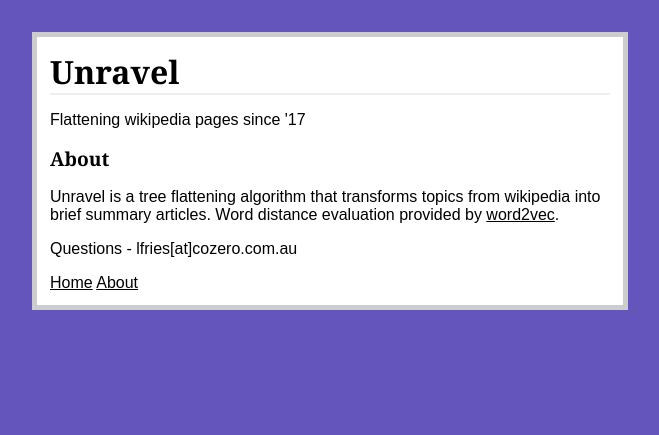
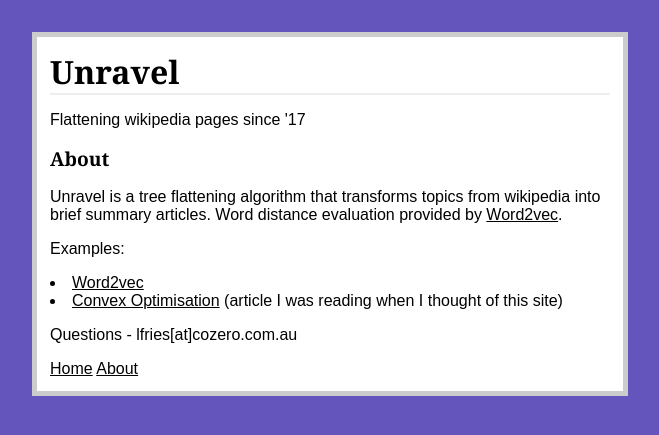
Before and after one commit to L226/wikiflat, a Flask app: page /about in a window 1280 px wide. Shown: the top 435 px of the page, without its empty margins (310-969 px from the left). Run offline with Flask 2, Linux system fonts and the light colour scheme.

Commit message:
examples (POST TBC)

```diff
--- a/application.py
+++ b/application.py
@@ -23,7 +23,7 @@ def hello():
 def query():
     text = request.form['text']
     processed_text = generate_unravelled_text(text)
-    return render_template('query_result.html', disp_text=processed_text, topic_name=text), 200
+    return render_template('query_result.html', disp_text=processed_text, topic_name=text.upper()), 200
 
 @app.route("/about")
 def about_page():
@@ -46,4 +46,4 @@ def favicon():
     return "", 200
 
 if __name__ == "__main__":
-    app.run(debug=False)
+    app.run(debug=True)
--- a/templates/about.html
+++ b/templates/about.html
@@ -4,7 +4,11 @@
 <html lang="en">
 <body>
     <h2>About</h2>
-    <p>Unravel is a tree flattening algorithm that transforms topics from wikipedia into brief summary articles. Word distance evaluation provided by <a href="https://en.wikipedia.org/wiki/Word2vec" target='blank'>word2vec</a>.</p>
+    <p>Unravel is a tree flattening algorithm that transforms topics from wikipedia into brief summary articles. Word distance evaluation provided by <a href="https://en.wikipedia.org/wiki/Word2vec" target='blank'>Word2vec</a>.</p>
+    <p>Examples:
+    <li><a href="https://en.wikipedia.org/wiki/Word2vec" target='blank'>Word2vec</a></li>
+    <li><a href="https://en.wikipedia.org/wiki/Convex_optimization" target='blank'>Convex Optimisation</a> (article I was reading when I thought of this site)</li>
+    </p>
     <p>Questions - lfries[at]cozero.com.au</p>
 </body>
 </html>
```
Also changed, not shown: utils.py (+5 -2 lines), 2 other files.
